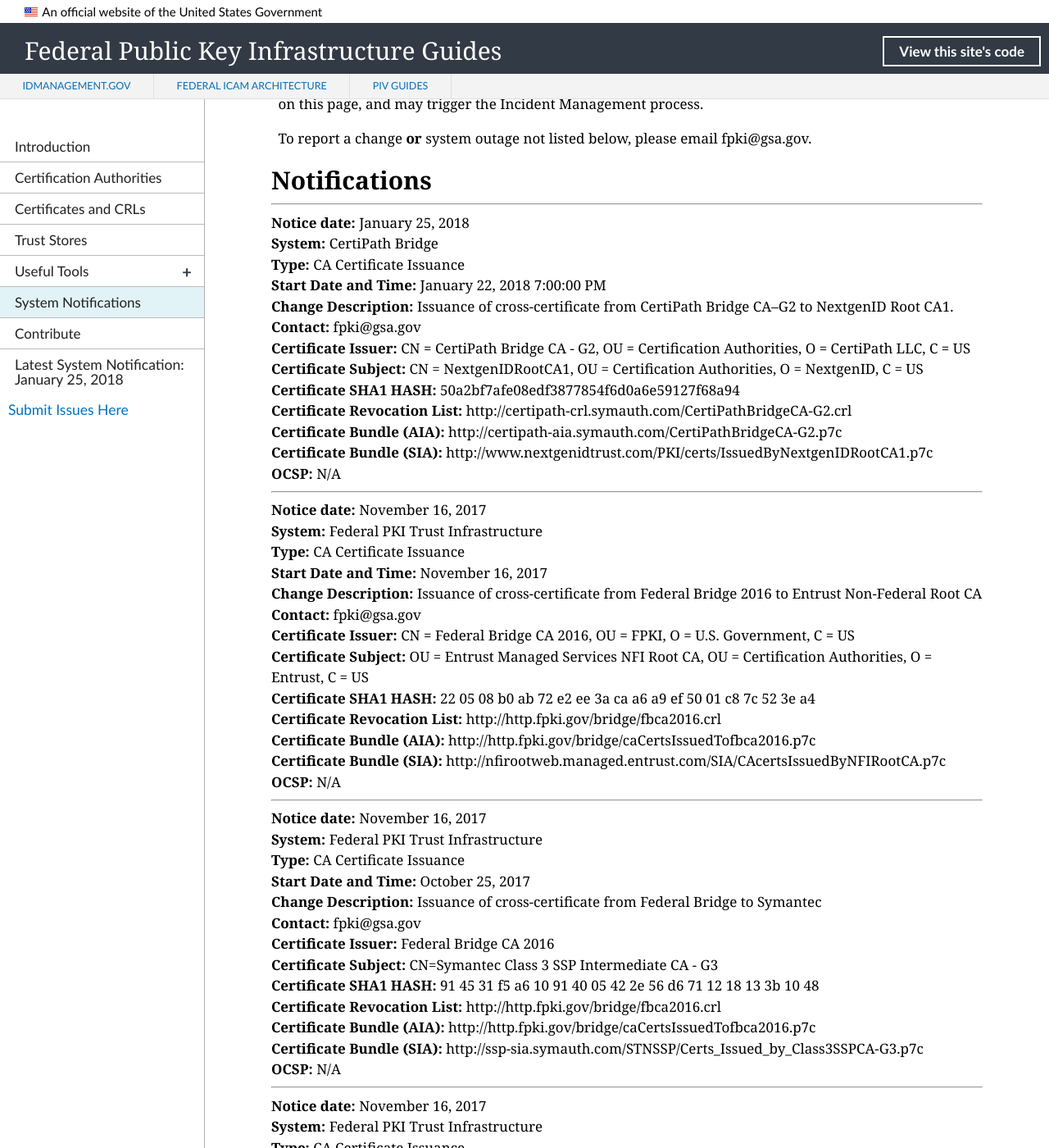
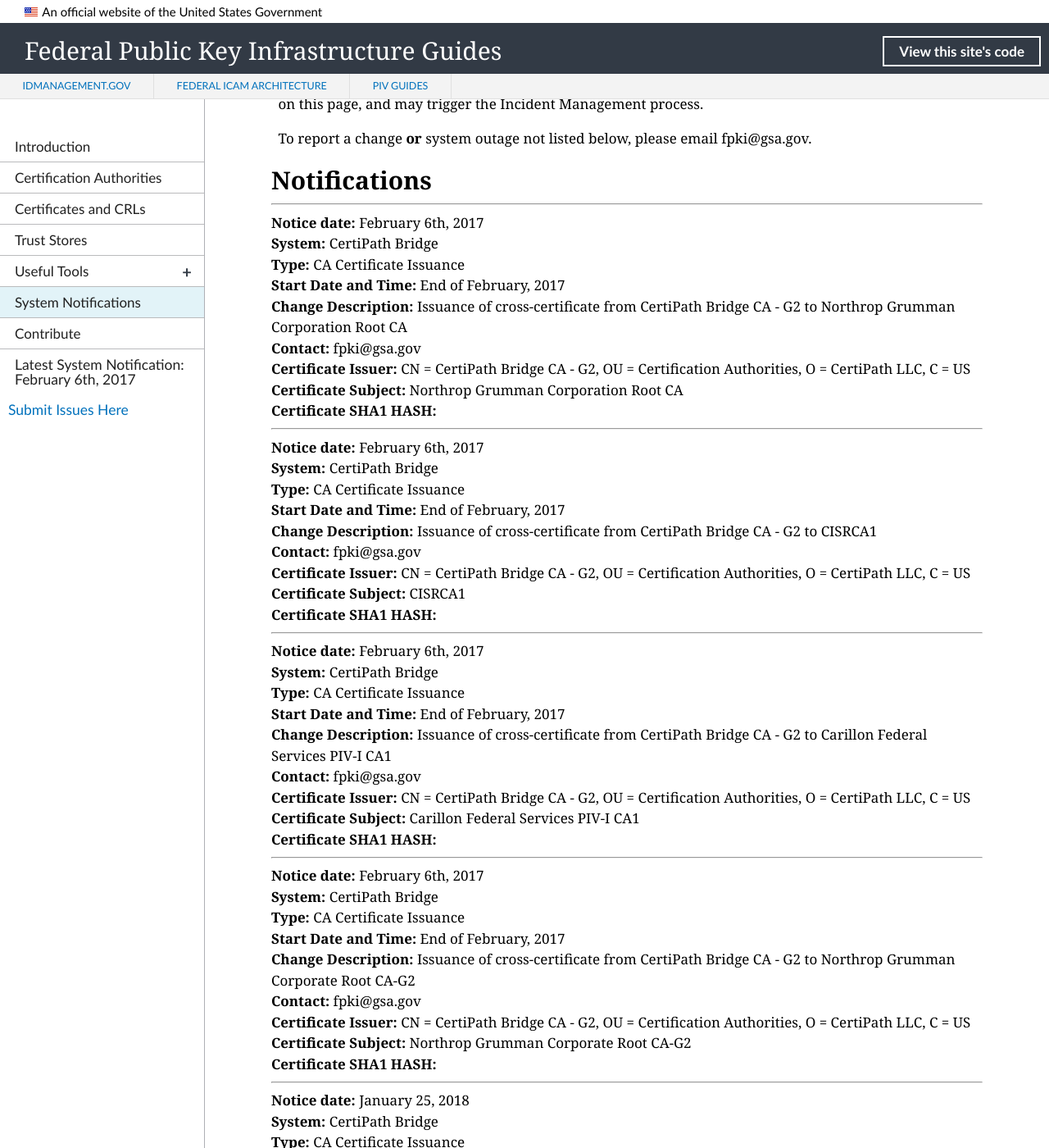
Before and after one commit to GSA/fpki-guides, a Jekyll site: the page built from pages/fpki_notifications.md, in a window 1280 px wide and 1400 px high, scrolled down 637 px. Shown: the whole window at 82% size. Built offline with Jekyll 4.4.1, drawn with Linux system fonts in a browser that asks for light colours; nearby versions of some CDN libraries; library files that are not in the unit come from our copies.

Commit message:
4 new system notifications
Issues #176, #177, #178, #179

```diff
--- a/_data/notifications.yml
+++ b/_data/notifications.yml
@@ -258,6 +258,66 @@
   sia_uri: http://www.nextgenidtrust.com/PKI/certs/IssuedByNextgenIDRootCA1.p7c
   ocsp_uri: N/A
 
+- notice_date: February 6th, 2017
+  change_type: CA Certificate Issuance
+  start_datetime: End of February, 2017
+  end_datetime:
+  system: CertiPath Bridge
+  change_description: Issuance of cross-certificate from CertiPath Bridge CA - G2 to Northrop Grumman Corporate Root CA-G2
+  contact: fpki@gsa.gov
+  ca_certificate_hash:
+  ca_certificate_issuer: CN = CertiPath Bridge CA - G2, OU = Certification Authorities, O = CertiPath LLC, C = US
+  ca_certificate_subject: Northrop Grumman Corporate Root CA-G2
+  cdp_uri:
+  aia_uri:
+  sia_uri:
+  ocsp_uri:
+
+- notice_date: February 6th, 2017
+  change_type: CA Certificate Issuance
+  start_datetime: End of February, 2017
+  end_datetime:
+  system: CertiPath Bridge
+  change_description: Issuance of cross-certificate from CertiPath Bridge CA - G2 to Carillon Federal Services PIV-I CA1
+  contact: fpki@gsa.gov
+  ca_certificate_hash:
+  ca_certificate_issuer: CN = CertiPath Bridge CA - G2, OU = Certification Authorities, O = CertiPath LLC, C = US
+  ca_certificate_subject: Carillon Federal Services PIV-I CA1
+  cdp_uri:
+  aia_uri:
+  sia_uri:
+  ocsp_uri:
+
+- notice_date: February 6th, 2017
+  change_type: CA Certificate Issuance
+  start_datetime: End of February, 2017
+  end_datetime:
+  system: CertiPath Bridge
+  change_description: Issuance of cross-certificate from CertiPath Bridge CA - G2 to CISRCA1
+  contact: fpki@gsa.gov
+  ca_certificate_hash:
+  ca_certificate_issuer: CN = CertiPath Bridge CA - G2, OU = Certification Authorities, O = CertiPath LLC, C = US
+  ca_certificate_subject: CISRCA1
+  cdp_uri:
+  aia_uri:
+  sia_uri:
+  ocsp_uri:
+
+- notice_date: February 6th, 2017
+  change_type: CA Certificate Issuance
+  start_datetime: End of February, 2017
+  end_datetime:
+  system: CertiPath Bridge
+  change_description: Issuance of cross-certificate from CertiPath Bridge CA - G2 to Northrop Grumman Corporation Root CA
+  contact: fpki@gsa.gov
+  ca_certificate_hash:
+  ca_certificate_issuer: CN = CertiPath Bridge CA - G2, OU = Certification Authorities, O = CertiPath LLC, C = US
+  ca_certificate_subject: Northrop Grumman Corporation Root CA
+  cdp_uri:
+  aia_uri:
+  sia_uri:
+  ocsp_uri:
+
 #- notice_date:
 #  change_type: CA Certificate Issuance
 #  start_datetime:
```
